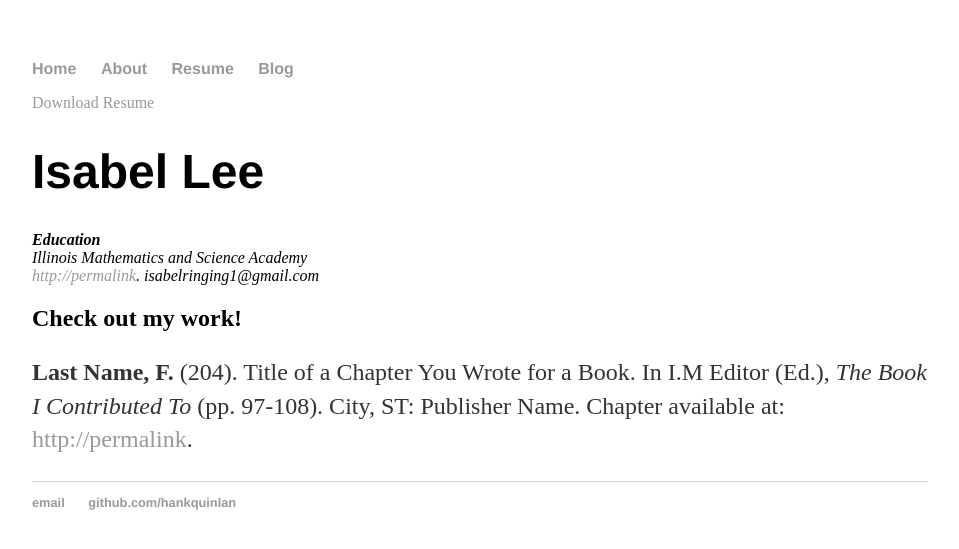
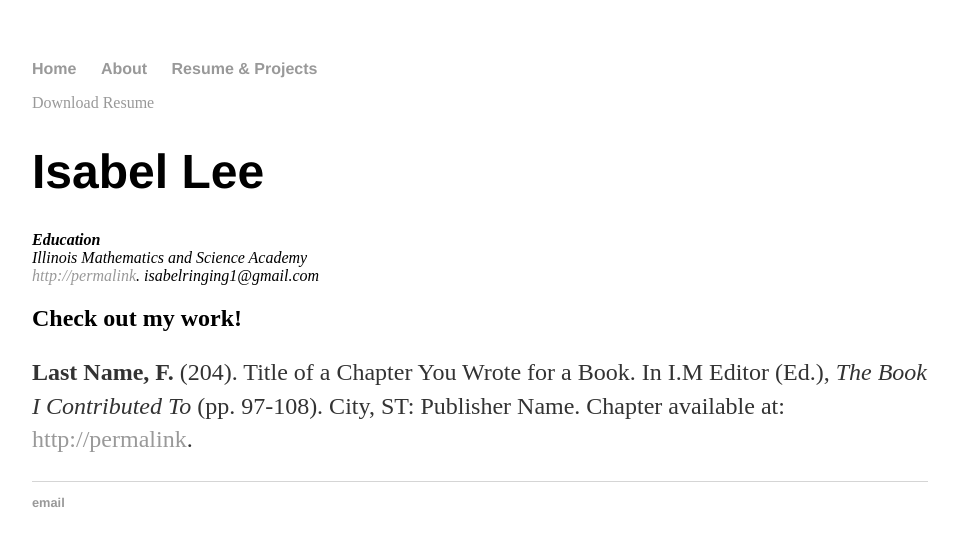
Before and after one commit to isabelringing1/old_website, a Jekyll site: the page built from resume/index.html, in a window 1280 px wide. Shown: the top 549 px of the page, without its empty margins (160-1119 px from the left). Built offline with Jekyll 4.4.1, drawn with Linux system fonts in a browser that asks for light colours.

Commit message:
Update default.html

```diff
--- a/_layouts/default.html
+++ b/_layouts/default.html
@@ -10,8 +10,7 @@
 	    		<ul>
 	        		<li><a href="/">Home</a></li>
 		        	<li><a href="/about">About</a></li>
-	        		<li><a href="/resume">Resume</a></li>
-	        		<li><a href="/blog">Blog</a></li>
+	        		<li><a href="/resume">Resume & Projects</a></li>
 	    		</ul>
 			</nav>
 			<div class="container">
@@ -21,8 +20,7 @@
 			</div><!-- /.container -->
 			<footer>
 	    		<ul>
-	        		<li><a href="mailto:hankquinlanhub@gmail.com">email</a></li>
-	        		<li><a href="https://github.com/hankquinlan">github.com/hankquinlan</a></li>
+	        		<li><a href="mailto:isabelringing1@gmail.com">email</a></li>
 				</ul>
 			</footer>
 		</body>
```
